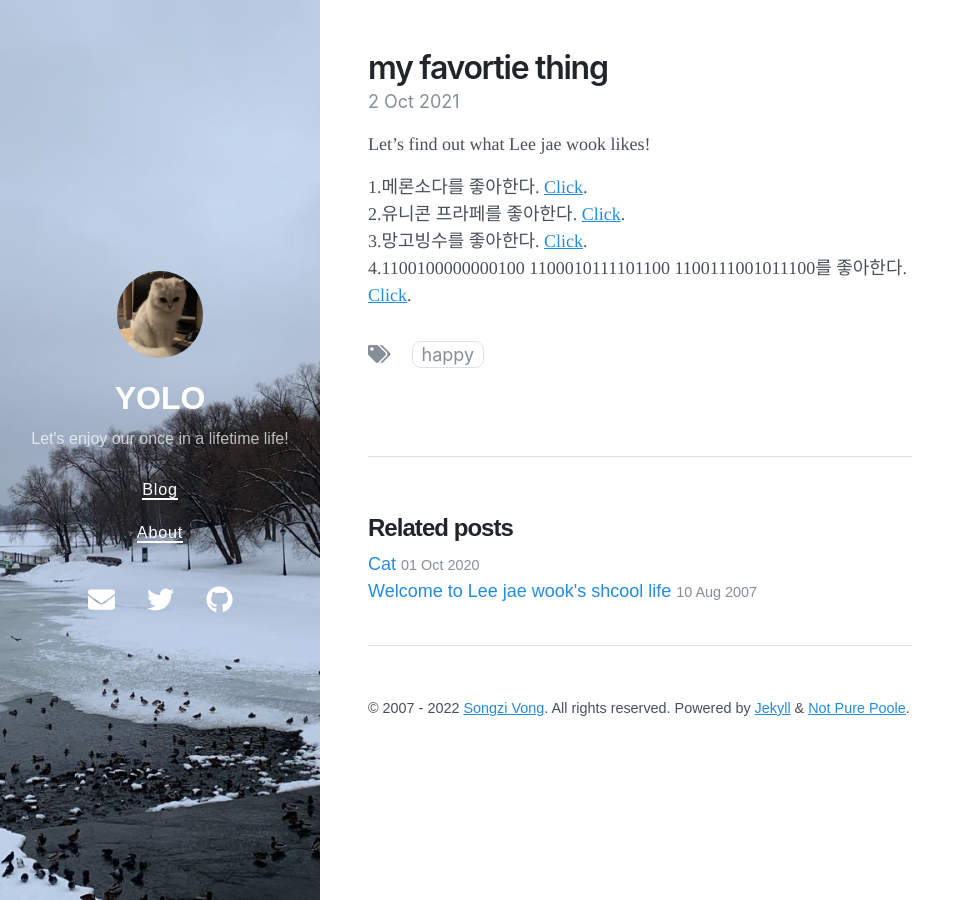
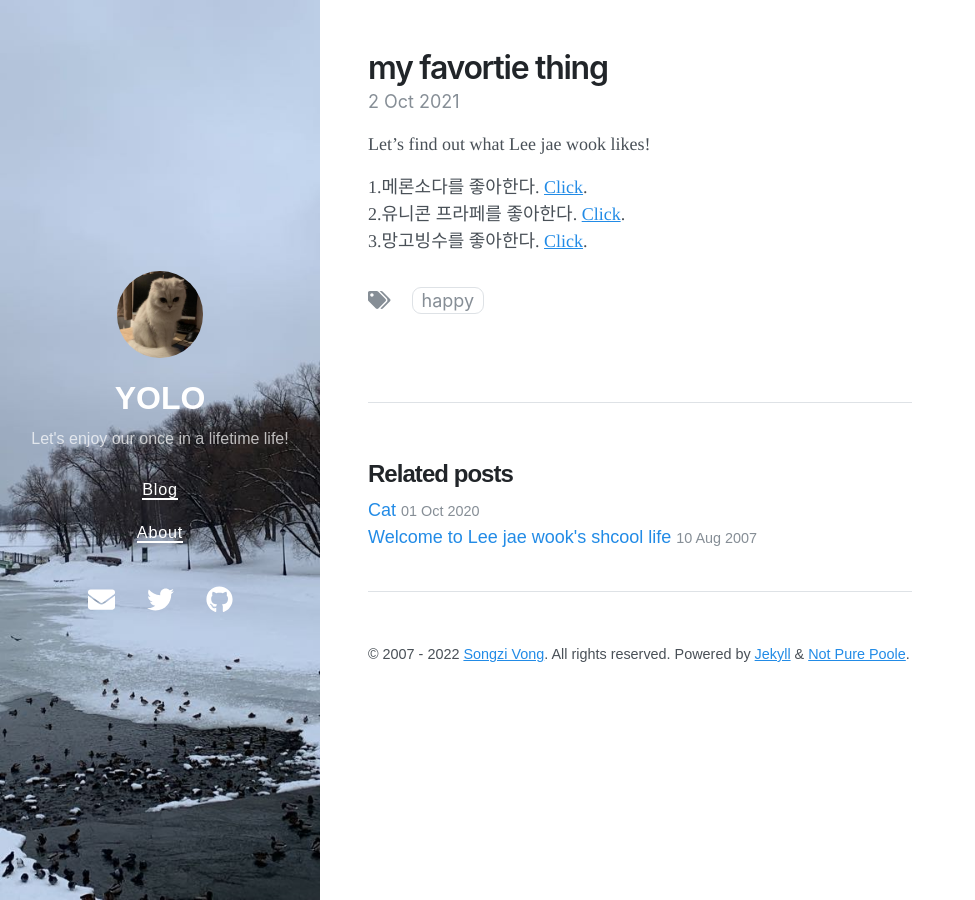
Before and after one commit to limegum07/limegum07.github.io, a Jekyll site: the page built from _posts/2020-10-02-testing-mathjax.md, in a window 1280 px wide. Shown: the whole page, without its empty margins (0-975 px from the left). Built offline with Jekyll 4.4.1, drawn with Linux system fonts in a browser that asks for light colours; nearby versions of some CDN libraries.

Commit message:
Update 2020-10-02-testing-mathjax.md

```diff
--- a/_posts/2020-10-02-testing-mathjax.md
+++ b/_posts/2020-10-02-testing-mathjax.md
@@ -10,4 +10,3 @@ Let's find out what Lee jae wook likes!
 1.메론소다를 좋아한다. [Click](https://www.10000recipe.com/recipe/view.html?seq=6914235).<BR>
 2.유니콘 프라페를 좋아한다. [Click](https://destiny1995.tistory.com/m/49).<BR>
 3.망고빙수를 좋아한다. [Click](https://smartdata.tistory.com/m/124).<BR>
-4.1100100000000100 1100010111101100 1100111001011100를 좋아한다. [Click]().
```
